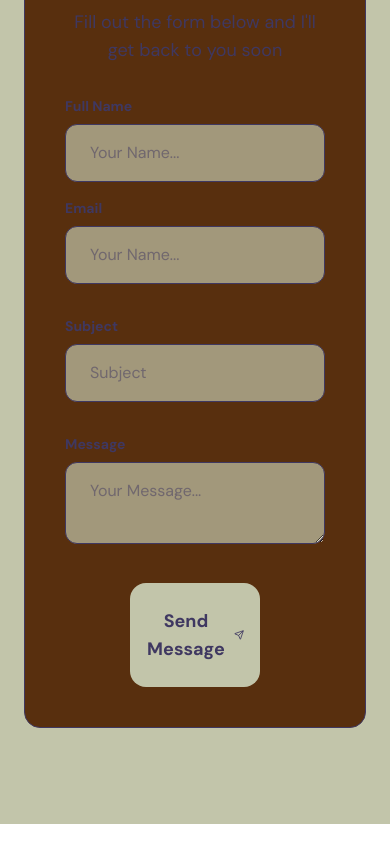
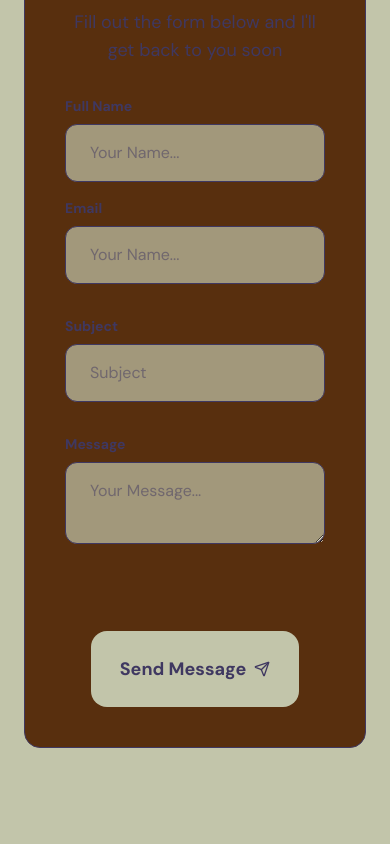
Before and after one commit to Clipzorama/Nature-Cures-Naturally, a React (Vite) app: page / in a window 390 px wide. Shown: the part 7922-8766 px from the top of the page. Built offline with nearby package versions, Linux system fonts and the light colour scheme.

Commit message:
Update Contact.jsx

```diff
--- a/src/components/Contact.jsx
+++ b/src/components/Contact.jsx
@@ -77,14 +77,14 @@ export const ContactSection = () => {
                                 <label htmlFor="subject" className="text-sm font-bold text-primary mb-2 block">Subject</label>
                                 <input type="text" placeholder="Subject" id="subject" name="subject" required className="w-full px-6 py-4 bg-background/70 border border-primary rounded-xl text-primary placeholder:primary/70" />
                             </div>
-                            <div className="mb-8">
+                            <div className="mb-20">
                                 <label htmlFor="message" className="text-sm font-bold text-primary mb-2 block">Message</label>
                                 <textarea type="text" placeholder="Your Message..." id="message" name="message" required className="w-full px-6 py-4 bg-background/70 border border-primary rounded-xl text-primary placeholder:primary/70" />
                             </div>
                             <button
                             type="submit"
                             required
-                            className="bg-background px-4 py-6 w-[50%] flex items-center justify-center gap-2 cursor-pointer mx-auto rounded-2xl hover:bg-primary hover:text-black transition-colors duration-300 font-bold text-lg"
+                            className="bg-background px-4 py-6 w-[80%] md:w-[60%] flex items-center justify-center gap-2 cursor-pointer mx-auto rounded-2xl hover:bg-primary hover:text-black transition-colors duration-300 font-bold text-lg"
                             >
                                 Send Message <Send size={16} />
                             </button>
```
